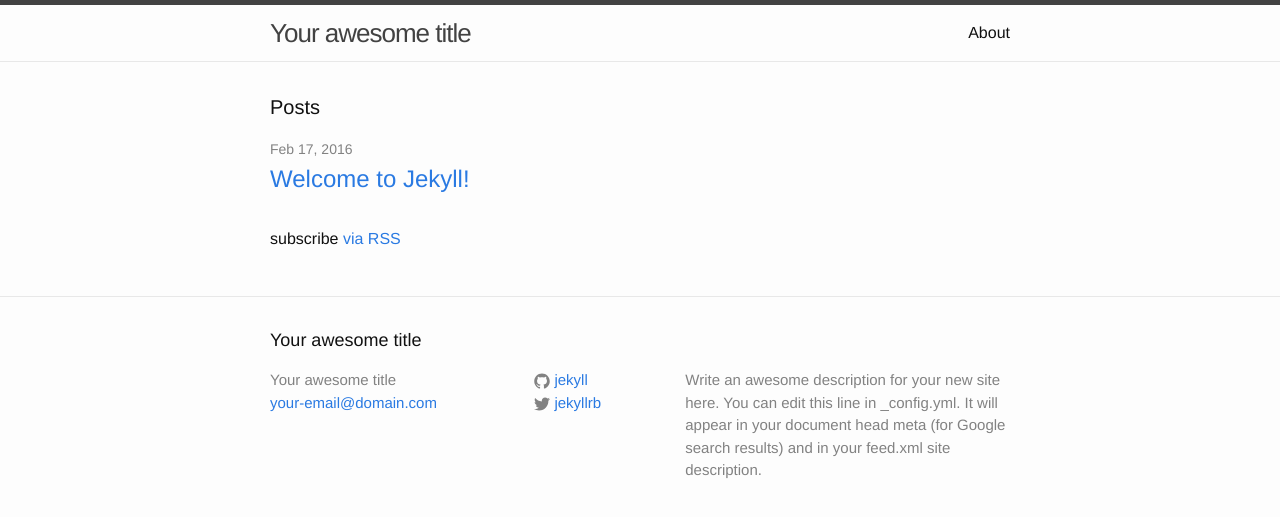
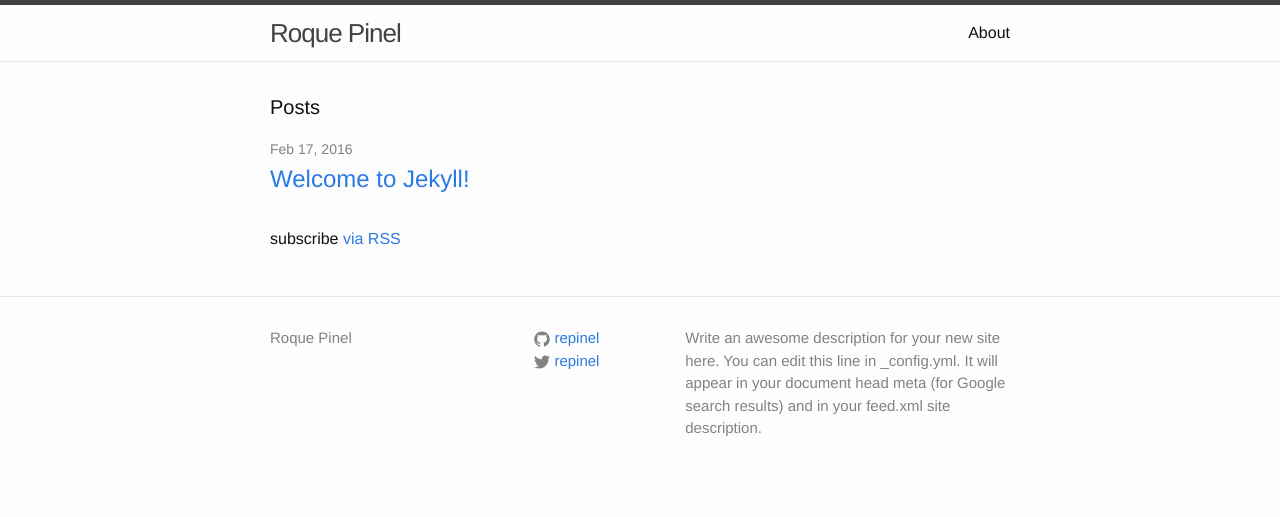
Before and after one commit to repinel/repinel.github.io, a Jekyll site: the page built from index.html, in a window 1280 px wide. Shown: the top 517 px of the page. Built offline with Jekyll 4.4.1, drawn with Linux system fonts in a browser that asks for light colours.

Commit message:
Setup name

```diff
--- a/_config.yml
+++ b/_config.yml
@@ -6,16 +6,15 @@
 # 'jekyll serve'. If you change this file, please restart the server process.
 
 # Site settings
-title: Your awesome title
-email: your-email@domain.com
+title: Roque Pinel
 description: > # this means to ignore newlines until "baseurl:"
   Write an awesome description for your new site here. You can edit this
   line in _config.yml. It will appear in your document head meta (for
   Google search results) and in your feed.xml site description.
 baseurl: "" # the subpath of your site, e.g. /blog
-url: "http://yourdomain.com" # the base hostname & protocol for your site
-twitter_username: jekyllrb
-github_username:  jekyll
+url: "http://pinel.cc" # the base hostname & protocol for your site
+twitter_username: repinel
+github_username:  repinel
 
 # Build settings
 markdown: kramdown
--- a/_includes/footer.html
+++ b/_includes/footer.html
@@ -2,13 +2,12 @@
 
   <div class="wrapper">
 
-    <h2 class="footer-heading">{{ site.title }}</h2>
+    <!-- <h2 class="footer-heading">{{ site.title }}</h2> -->
 
     <div class="footer-col-wrapper">
       <div class="footer-col footer-col-1">
         <ul class="contact-list">
           <li>{{ site.title }}</li>
-          <li><a href="mailto:{{ site.email }}">{{ site.email }}</a></li>
         </ul>
       </div>
 
```
